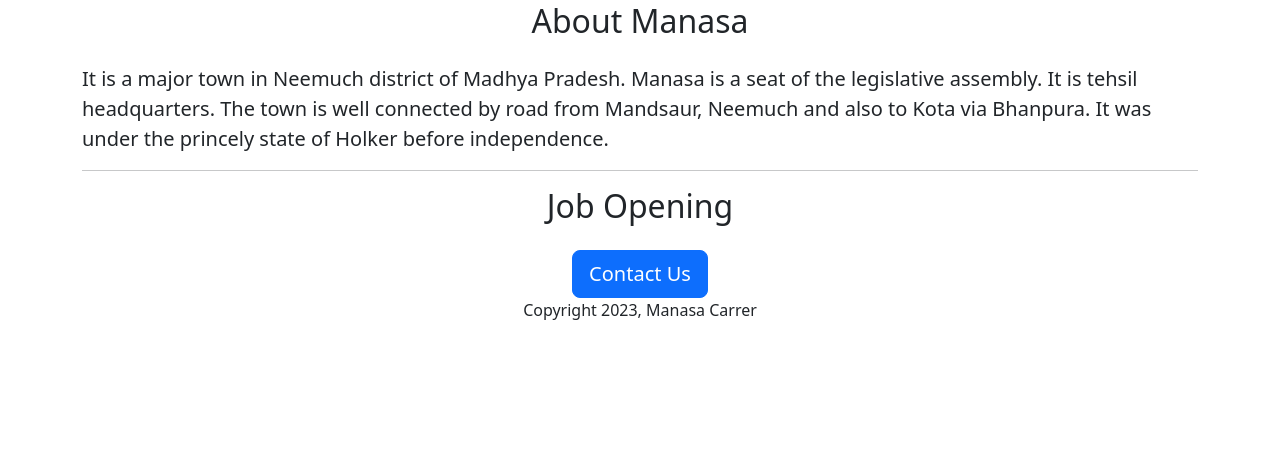
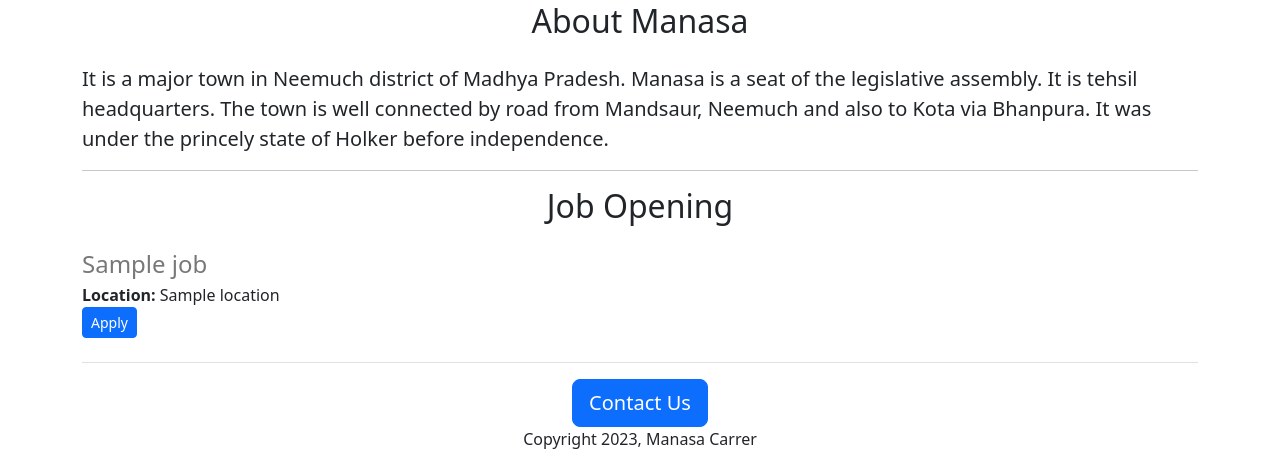
Before and after one commit to kuldeep1A/carrer-website-sys, a Flask app: template templates/home.html in a window 1280 px wide. Shown: the part 471-938 px from the top of the page. Before the commit the page ends 791 px from the top, so only its background shows below. Run offline with Flask 3, Linux system fonts and the light colour scheme; the template is opened without the code that fills it: most values are stand-ins (such as "Sample title", 1, 10 or a date in 2020).

Commit message:
include jobitem

```diff
--- a/templates/home.html
+++ b/templates/home.html
@@ -36,6 +36,12 @@
       </div>
       <hr />
       <h2 class="text-center mt-2 mb-4">Job Opening</h2>
+      <div>
+        {% for job in jobs %}
+        {% include 'jobitem.html' %}
+
+        {% endfor %}
+      </div>
       <div class="text-center">
         <button type="button" class="btn btn-primary btn-lg">Contact Us</button>
         <p>Copyright 2023, Manasa Carrer</p>
--- /dev/null
+++ b/templates/jobitem.html
@@ -0,0 +1,12 @@
+<div class="border-bottom" style="margin-bottom: 16px">
+  <h4 style="color: rgb(120, 120, 120); margin-bottom: 4px">
+    {{job['title']}}
+  </h4>
+
+  <div><b>Location: </b> {{job['location']}}</div>
+  {% if 'salary' in job %}
+  <div><b>Salary: </b>{{job['salary']}}</div>
+  {% endif %}
+
+  <button type="button" class="btn btn-primary btn-sm mb-4">Apply</button>
+</div>
```
